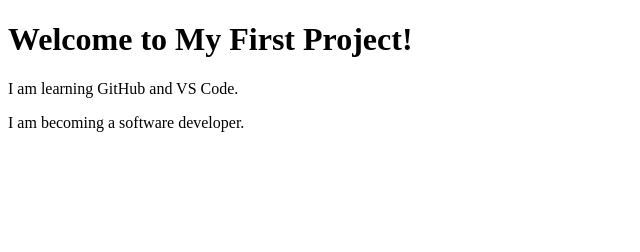
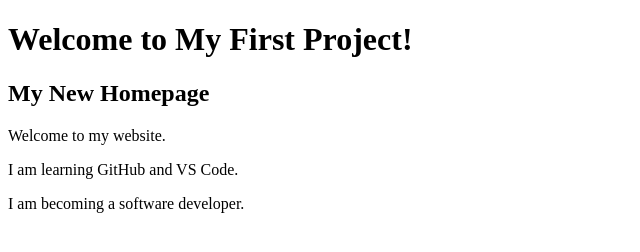
Before and after one commit to sesayemmanuely69/MyFirstGitHubProject, a plain HTML site: page index.html in a window 1280 px wide. Shown: the whole page, without its empty margins (0-640 px from the left). Drawn offline with Linux system fonts and the light colour scheme.

Commit message:
Added homepage feature

```diff
--- a/index.html
+++ b/index.html
@@ -5,6 +5,8 @@
 </head>
 <body>
     <h1>Welcome to My First Project!</h1>
+    <h2>My New Homepage</h2>
+<p>Welcome to my website.</p>
     <p>I am learning GitHub and VS Code.</p>
     <p>I am becoming a software developer.</p>
 </body>
```
